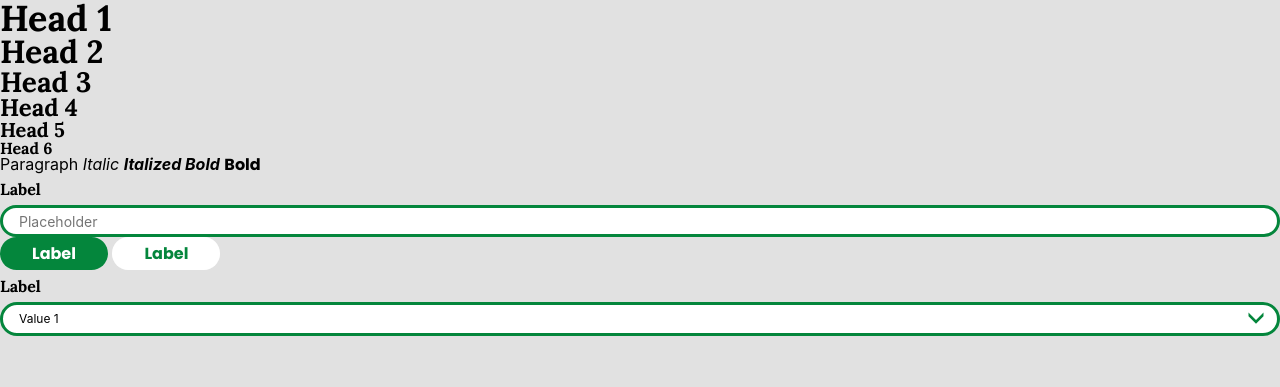
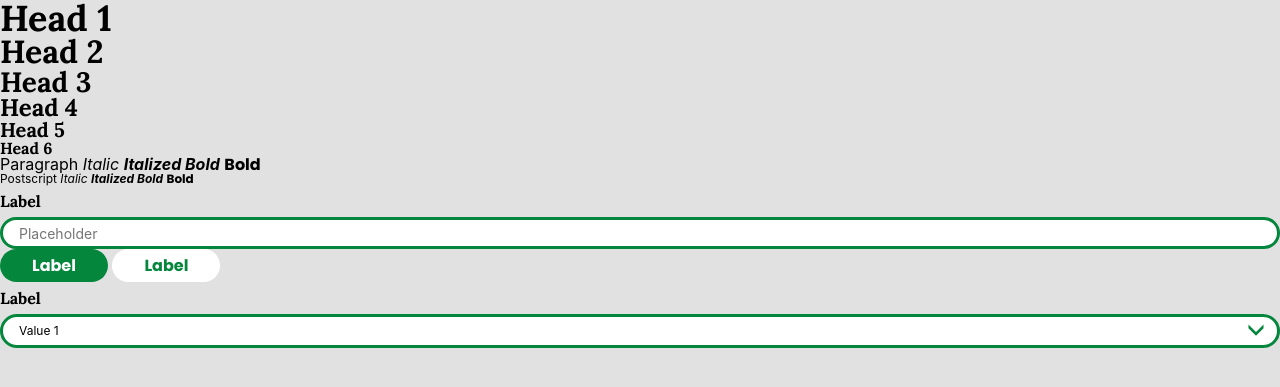
Before and after one commit to Danspotnytool/Colegio-De-Montalban-Student-to-Student-Evaluation-System, a PHP site: page / in a window 1280 px wide. Shown: the top 387 px of the page. Run offline with PHP 8.4, Linux system fonts and the light colour scheme; some web fonts are replaced.

Commit message:
postscript

```diff
--- a/css/index.css
+++ b/css/index.css
@@ -90,6 +90,9 @@ h6 {
 }
 p {
 	font-size: 2rem;
+}
+p.postscript {
+	font-size: 1.5rem;
 }
 @media screen and (max-width: 70rem) {
 	html {
--- a/index.html
+++ b/index.html
@@ -11,6 +11,7 @@
     <link rel="stylesheet" href="./fonts/font-face.css">
 
     <link rel="stylesheet" href="./css/index.css">
+    <link rel="stylesheet" href="./css/homepage.css">
 </head>
 
 <body>
@@ -21,6 +22,7 @@
     <h5>Head 5</h5>
     <h6>Head 6</h6>
     <p>Paragraph <i>Italic</i> <i><b>Italized Bold</b></i> <b>Bold</b></p>
+    <p class="postscript">Postscript <i>Italic</i> <i><b>Italized Bold</b></i> <b>Bold</b></p>
 
     <div class="textInput">
         <label for="studentNumber">
```
